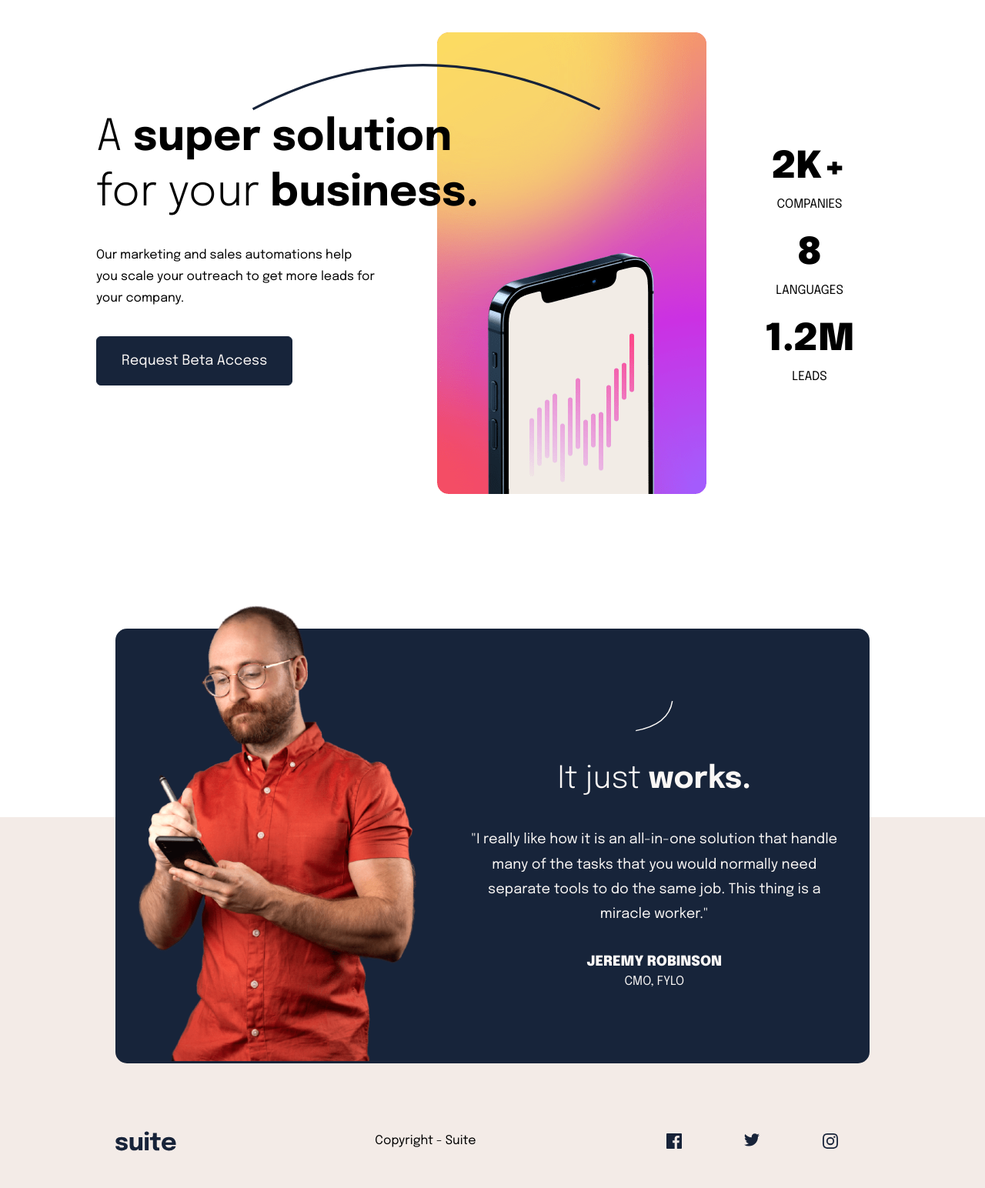
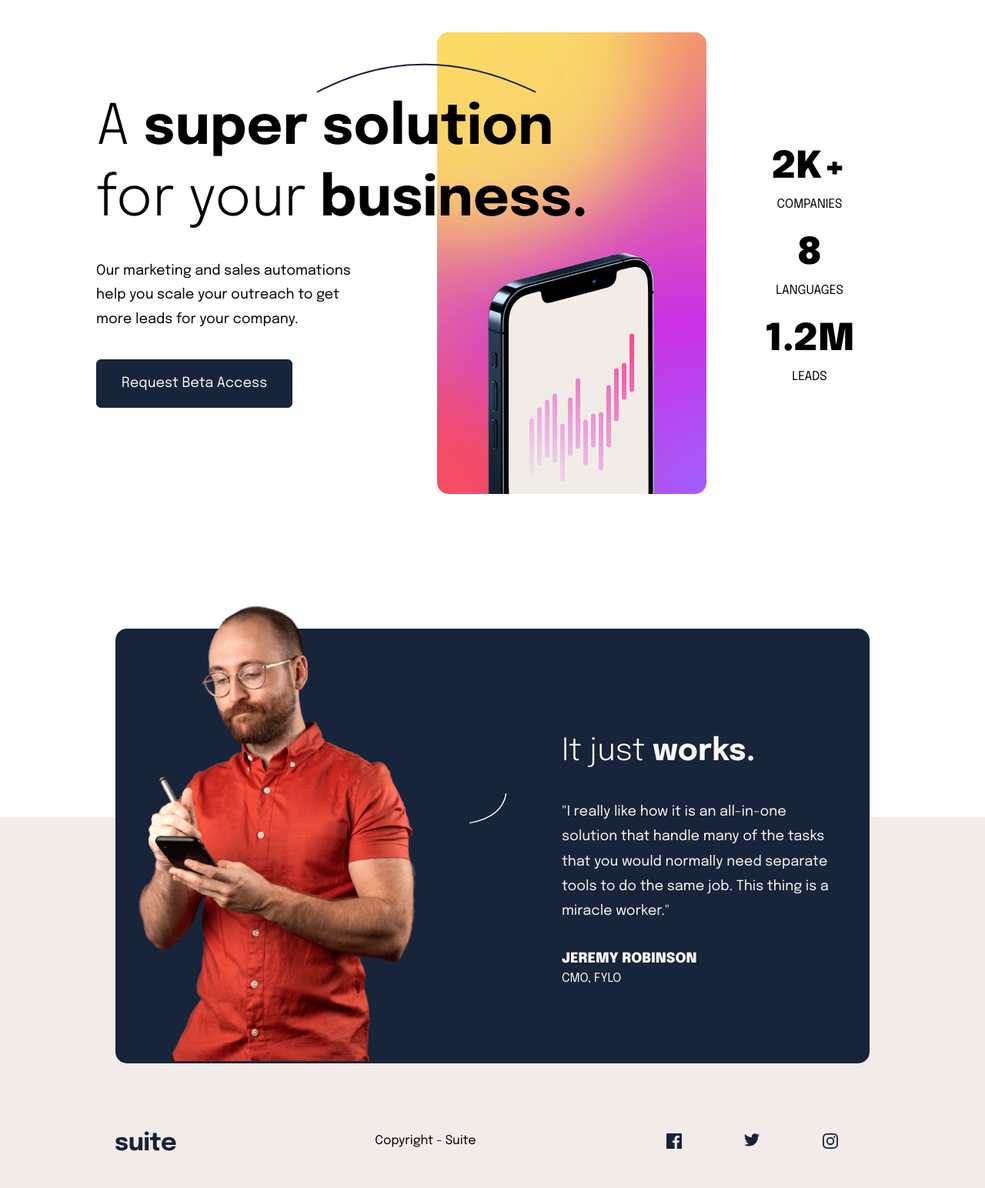
Before and after one commit to queseri/suite-landing-page, a plain HTML site: page index.html in a window 1280 px wide. Shown: the part 140-1684 px from the top of the page at 77% size. Drawn offline with Linux system fonts and the light colour scheme.

Commit message:
font sizes for desktop

```diff
--- a/index.html
+++ b/index.html
@@ -5,6 +5,7 @@
     <meta charset="UTF-8">
     <meta http-equiv="X-UA-Compatible" content="IE=edge">
     <meta name="viewport" content="width=device-width, initial-scale=1.0">
+    <link rel="icon" type="image/png" sizes="32x32" href="./assets/favicon-32x32.png">
     <link rel="preconnect" href="https://fonts.googleapis.com">
     <link rel="preconnect" href="https://fonts.gstatic.com" crossorigin>
     <link href="https://fonts.googleapis.com/css2?family=Epilogue:wght@300;400;500;600;700;800;900&display=swap"
@@ -98,6 +99,7 @@
                 <div class="secondary-img-container flex">
                     <img class="secondary-content-img" src="./assets/pattern-curved-line-2.svg" alt="">
                 </div>
+                <div class="secondary-main">
                     <h2 class="secondary-title">
                         <span class="secondary-text-light">It just</span> works.
                     </h2>
@@ -112,6 +114,7 @@
                     <div>
                         <h3 class="quorte-title uppercase">Jeremy Robinson</h3>
                         <p class="quorte-content uppercase">CMO, Fylo</p>
+                    </div>
                 </div>
             </div>
         </aside>
--- a/style.css
+++ b/style.css
@@ -365,6 +365,7 @@ body {
 
     .hero-content-img {
         width: 53%;
+        max-width: 17.9rem;
     }
 
     .aside-image-container {
@@ -433,6 +434,15 @@ body {
         padding-block-start: .6rem;
     }
 
+    .hero-content-title {
+        font-size: calc(var(--fs-18) * 4);
+        max-width: 44rem;
+    }
+
+    .hero-content-text {
+       font-size: var(--fs-18);
+    }
+
     .hero {
         grid-template-columns: 2fr 2fr 1fr;
         padding-block-start: 0;
@@ -474,6 +484,21 @@ body {
         margin-block-start: 0;
         padding-block: 0;
         flex: 1 1 60%;
+        display: grid;
+        grid-template-columns: 1fr 3fr;
+    }
+
+    .secondary-img-container {
+        justify-content: flex-start;
+        align-self: center;
+        margin-block-start: -6rem;
+    }
+
+    .quorte-title,
+    .quorte-content,
+    .quorte,
+    .secondary-title {
+        text-align: left;
     }
 
     .footer-container {
```
Lines whose indentation alone changed are shown as unchanged.
